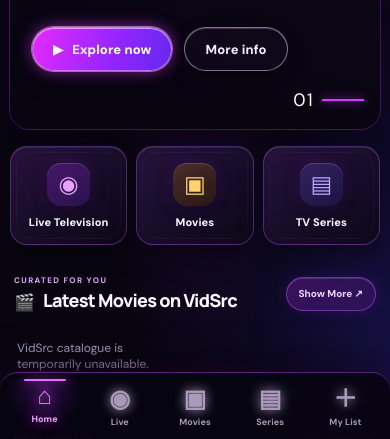
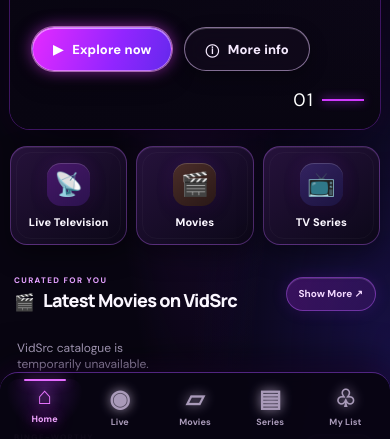
Before and after one commit to jokstream-site/jokstream, a plain HTML site: page index.html in a window 390 px wide. Shown: the part 403-842 px from the top of the page. Drawn offline with Linux system fonts and the light colour scheme; no server answers.

Commit message:
Refresh visual iconography for streaming navigation

```diff
--- a/index.html
+++ b/index.html
@@ -11,7 +11,7 @@
   <title>JOKSTREAM — Live TV, Movies & Series</title>
   <link rel="manifest" href="./manifest.json">
   <link rel="icon" href="./icons/icon.svg" type="image/svg+xml">
-  <link rel="stylesheet" href="./style.css?v=20261122-neon-redesign1">
+  <link rel="stylesheet" href="./style.css?v=20261122-button-icons2">
 </head>
 <body>
   <div class="ambient ambient-one"></div><div class="ambient ambient-two"></div>
@@ -43,16 +43,16 @@
           <div class="hero-meta" id="heroMeta"></div>
           <div class="hero-actions">
             <button class="button button-primary" id="heroPlay">▶ <span>Explore now</span></button>
-            <button class="button button-glass" id="heroInfo">More info</button>
+            <button class="button button-glass" id="heroInfo"><span aria-hidden="true">ⓘ</span> More info</button>
           </div>
         </div>
         <div class="hero-index"><span>01</span><i></i><span>JOKSTREAM ORIGINAL EXPERIENCE</span></div>
       </section>
 
       <section class="quick-entry">
-        <button class="quick-card live-quick" data-route="live"><span class="quick-icon">◉</span><span><b>Live Television</b><small>Watch channels in real time</small></span><span class="quick-arrow">↗</span></button>
-        <button class="quick-card movie-quick" data-route="movies"><span class="quick-icon">▣</span><span><b>Movies</b><small>Explore the latest releases</small></span><span class="quick-arrow">↗</span></button>
-        <button class="quick-card series-quick" data-route="series"><span class="quick-icon">▤</span><span><b>TV Series</b><small>Find your next episode</small></span><span class="quick-arrow">↗</span></button>
+        <button class="quick-card live-quick" data-route="live"><span class="quick-icon" aria-hidden="true">📡</span><span><b>Live Television</b><small>Watch channels in real time</small></span><span class="quick-arrow">↗</span></button>
+        <button class="quick-card movie-quick" data-route="movies"><span class="quick-icon" aria-hidden="true">🎬</span><span><b>Movies</b><small>Explore the latest releases</small></span><span class="quick-arrow">↗</span></button>
+        <button class="quick-card series-quick" data-route="series"><span class="quick-icon" aria-hidden="true">📺</span><span><b>TV Series</b><small>Find your next episode</small></span><span class="quick-arrow">↗</span></button>
       </section>
 
       <div id="homeRows" class="content-rows">
@@ -140,7 +140,7 @@
   </div>
   <div id="toastRegion" class="toast-region" aria-live="polite"></div>
 
-  <nav class="mobile-nav" aria-label="Mobile navigation"><button data-route="home" class="active"><span>⌂</span>Home</button><button data-route="live"><span>◉</span>Live</button><button data-route="movies"><span>▣</span>Movies</button><button data-route="series"><span>▤</span>Series</button><button data-route="mylist"><span>＋</span>My List</button></nav>
+  <nav class="mobile-nav" aria-label="Mobile navigation"><button data-route="home" class="active"><span aria-hidden="true">⌂</span>Home</button><button data-route="live"><span aria-hidden="true">◉</span>Live</button><button data-route="movies"><span aria-hidden="true">▱</span>Movies</button><button data-route="series"><span aria-hidden="true">▤</span>Series</button><button data-route="mylist"><span aria-hidden="true">♧</span>My List</button></nav>
 
   <script src="https://cdn.jsdelivr.net/npm/mpegts.js@1.7.3/dist/mpegts.min.js"></script>
   <script src="./app.js?v=20261122-vidsrc-catalogfix1"></script>
```
